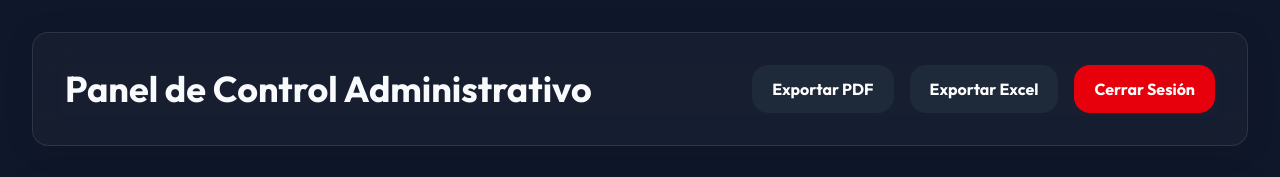
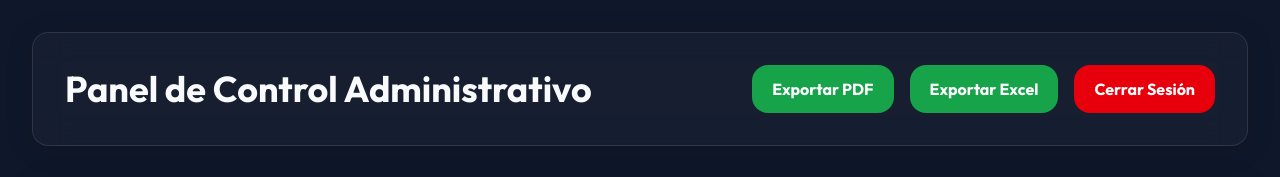
Before and after one commit to RodrigoAndrade950804/Administracion-MVC, a Vue app in the folder frontend/: page /admin in a window 1280 px wide. Shown: the top 177 px of the page. Built offline with nearby package versions, Linux system fonts and the light colour scheme; no server answers; the database is empty; sample sign-in values are in the browser's storage.

Commit message:
Refactorizacion del codigo e implementacion de buenas practicas

```diff
--- a/frontend/package.json
+++ b/frontend/package.json
@@ -16,6 +16,7 @@
     "axios": "^1.16.1",
     "jspdf": "^4.2.1",
     "jspdf-autotable": "^5.0.8",
+    "lucide-vue-next": "^1.0.0",
     "pinia": "^3.0.4",
     "socket.io-client": "^4.8.3",
     "tailwindcss": "^4.3.0",
--- a/frontend/src/pages/AdminDashboard.vue
+++ b/frontend/src/pages/AdminDashboard.vue
@@ -125,15 +125,19 @@ const exportarExcel = async () => {
         const subtotalPagado = Number(d.subtotal || 0);
         const gananciaNeta = subtotalPagado - costoProduccion;
 
+        const precioBase = Number(d.productos?.sale_price || 0);
+        const precioFinal = Number(d.final_unit_price || 0);
+        const montoDescontado = precioBase - precioFinal;
+
         detalles.push({
           "ID Pedido": p.id_pedido,
           "Producto": d.productos?.name || "Desconocido",
           "Cantidad": d.quantity,
-          "Precio Unit. Base ($)": Number(d.productos?.sale_price || 0).toFixed(2),
-          "Precio Unit. Final ($)": Number(d.final_unit_price || 0).toFixed(2),
+          "Precio Unit. Base ($)": precioBase.toFixed(2),
+          "Precio Unit. Final ($)": precioFinal.toFixed(2),
           "Aplica Happy Hour": d.is_madi_applied ? "Sí" : "No",
           "Descuento (%)": Number(d.madi_discount_percentage || 0),
-          "Valor Descontado ($)": (Number(d.productos?.sale_price || 0) - Number(d.final_unit_price || 0)).toFixed(2),
+          "Monto Descontado ($)": montoDescontado.toFixed(2),
           "Subtotal Pagado ($)": subtotalPagado.toFixed(2),
           "Costo Total Prod. ($)": costoProduccion.toFixed(2),
           "Ganancia Neta ($)": gananciaNeta.toFixed(2)
@@ -218,7 +222,7 @@ const exportarPDF = async () => {
   <div class="p-8 transition-colors duration-500 text-current">
 
     <!-- HEADER -->
-    <div class="flex justify-between items-center mb-8 glass-panel p-8">
+    <div class="flex flex-col md:flex-row justify-between items-start md:items-center gap-4 mb-8 glass-panel p-8">
       <div>
         <h1 class="text-4xl font-bold text-accent transition-colors duration-500">
           Panel de Control Administrativo
@@ -228,7 +232,7 @@ const exportarPDF = async () => {
         </p>
       </div>
 
-      <div class="flex gap-4">
+      <div class="flex flex-wrap gap-4 w-full md:w-auto">
         <button
           @click="exportarPDF"
           class="bg-gray-800 hover:bg-gray-700 text-white px-5 py-3 rounded-2xl font-bold btn-primary transition-all duration-300"
--- a/frontend/src/pages/MeseroPOS.vue
+++ b/frontend/src/pages/MeseroPOS.vue
@@ -172,6 +172,8 @@ const total = computed(() =>
   pedido.value.reduce((acc, i) => acc + Number(i.subtotal), 0)
 );
 
+const isHappyHourActive = computed(() => happyHourStore.config.is_active);
+
 // ==========================================
 // TRANSACCIONES COMPLEJAS (Agregar/Quitar)
 // ==========================================
@@ -275,9 +277,12 @@ const removerProducto = async (index) => {
 // ==========================================
 // FINALIZAR TRANSACCIÓN (COBRAR)
 // ==========================================
+const loading = ref(false);
+
 const cobrarPedido = async () => {
   try {
     if (!pedidoActivo.value) return;
+    loading.value = true;
 
     // 1. Ejecuta el descuento duro en la bodega (Backend API).
     await descontarInventarioPedido(pedidoActivo.value.id_pedido);
@@ -299,6 +304,8 @@ const cobrarPedido = async () => {
     alert("Pedido cobrado correctamente");
   } catch {
     alert("Error al cobrar pedido");
+  } finally {
+    loading.value = false;
   }
 };
 
@@ -347,7 +354,7 @@ onUnmounted(() => {
     <!-- HEADER -->
 
     <div
-      class="flex justify-between items-center mb-8"
+      class="flex flex-col md:flex-row justify-between items-start md:items-center gap-4 mb-8"
     >
 
       <div>
@@ -358,7 +365,7 @@ onUnmounted(() => {
 
       </div>
 
-      <div class="flex gap-4">
+      <div class="flex flex-wrap gap-4 w-full md:w-auto">
 
         <div
           v-if="
@@ -604,7 +611,7 @@ onUnmounted(() => {
             </div>
 
             <button
-              @click="cerrarPedido"
+              @click="cobrarPedido"
               class="w-full btn-primary text-white font-bold py-4 rounded-xl shadow transition-all flex items-center justify-center space-x-2 text-lg disabled:opacity-50"
               :disabled="loading"
             >
--- a/frontend/src/pages/SupervisorDashboard.vue
+++ b/frontend/src/pages/SupervisorDashboard.vue
@@ -154,7 +154,7 @@ const progresoVentas = computed(() => {
 
     <!-- HEADER -->
 
-    <div class="flex justify-between items-start mb-8">
+    <div class="flex flex-col md:flex-row justify-between items-start md:items-center gap-4 mb-8">
 
       <div>
         <h1 class="text-4xl font-bold">
@@ -166,7 +166,7 @@ const progresoVentas = computed(() => {
         </p>
       </div>
 
-    <div class="flex gap-4">
+    <div class="flex flex-wrap gap-4 w-full md:w-auto">
 
       <div
         v-if="
--- a/frontend/src/style.css
+++ b/frontend/src/style.css
@@ -31,6 +31,18 @@ body {
   border-color: rgba(255, 255, 255, 0.2);
   transform: translateY(-2px);
   box-shadow: 0 10px 40px rgba(0, 0, 0, 0.2);
+}
+
+.btn-primary {
+  background-color: #16a34a; /* green-600 */
+  color: white;
+  border: none;
+  transition: all 0.3s ease;
+}
+
+.btn-primary:hover:not(:disabled) {
+  background-color: #22c55e; /* green-500 */
+  box-shadow: 0 4px 15px rgba(22, 163, 74, 0.4);
 }
 
 /* Neon Theme Global Overrides */
```
Also changed, not shown: 2 other files (tests, documents, lock files or other folders).
